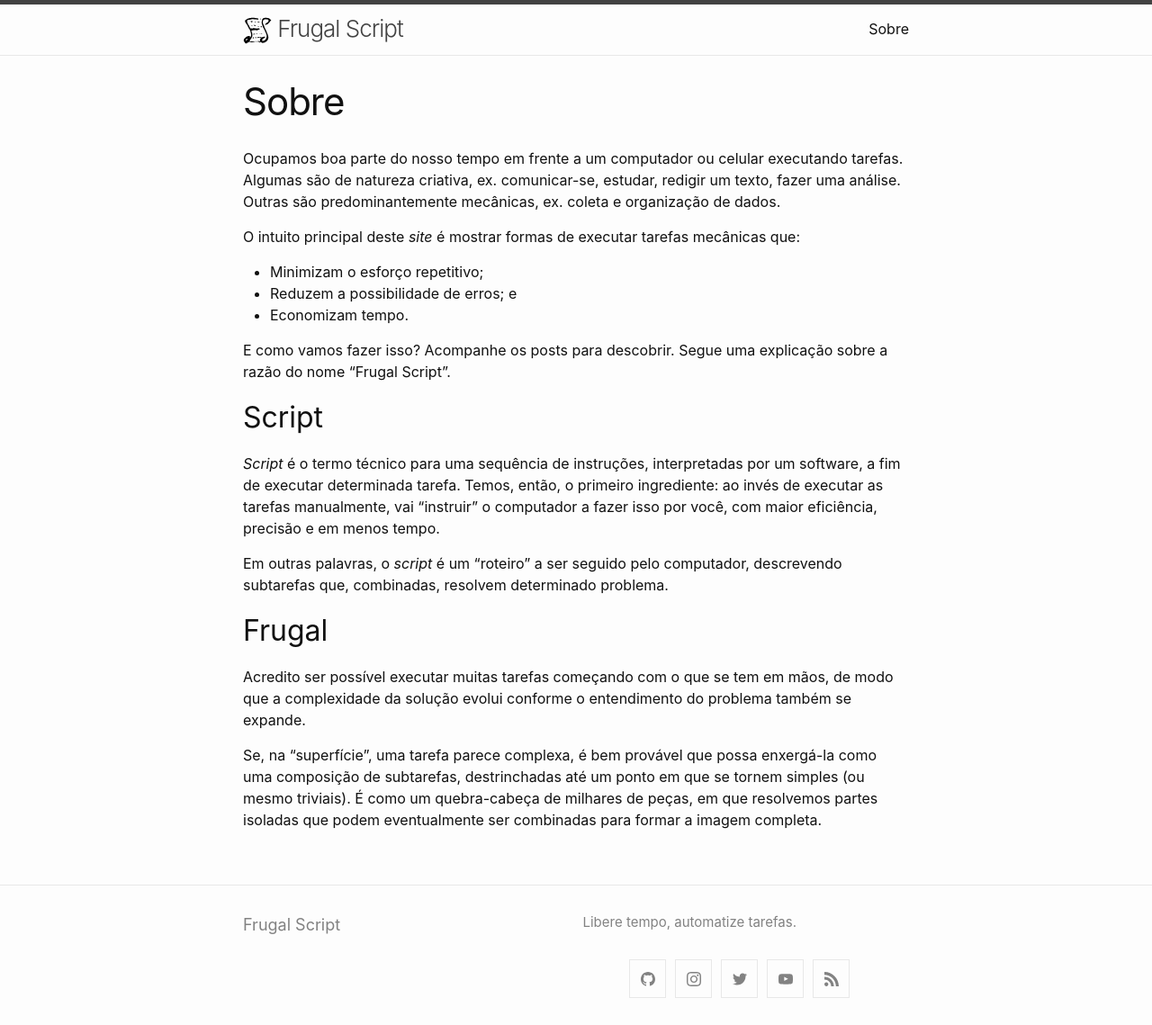
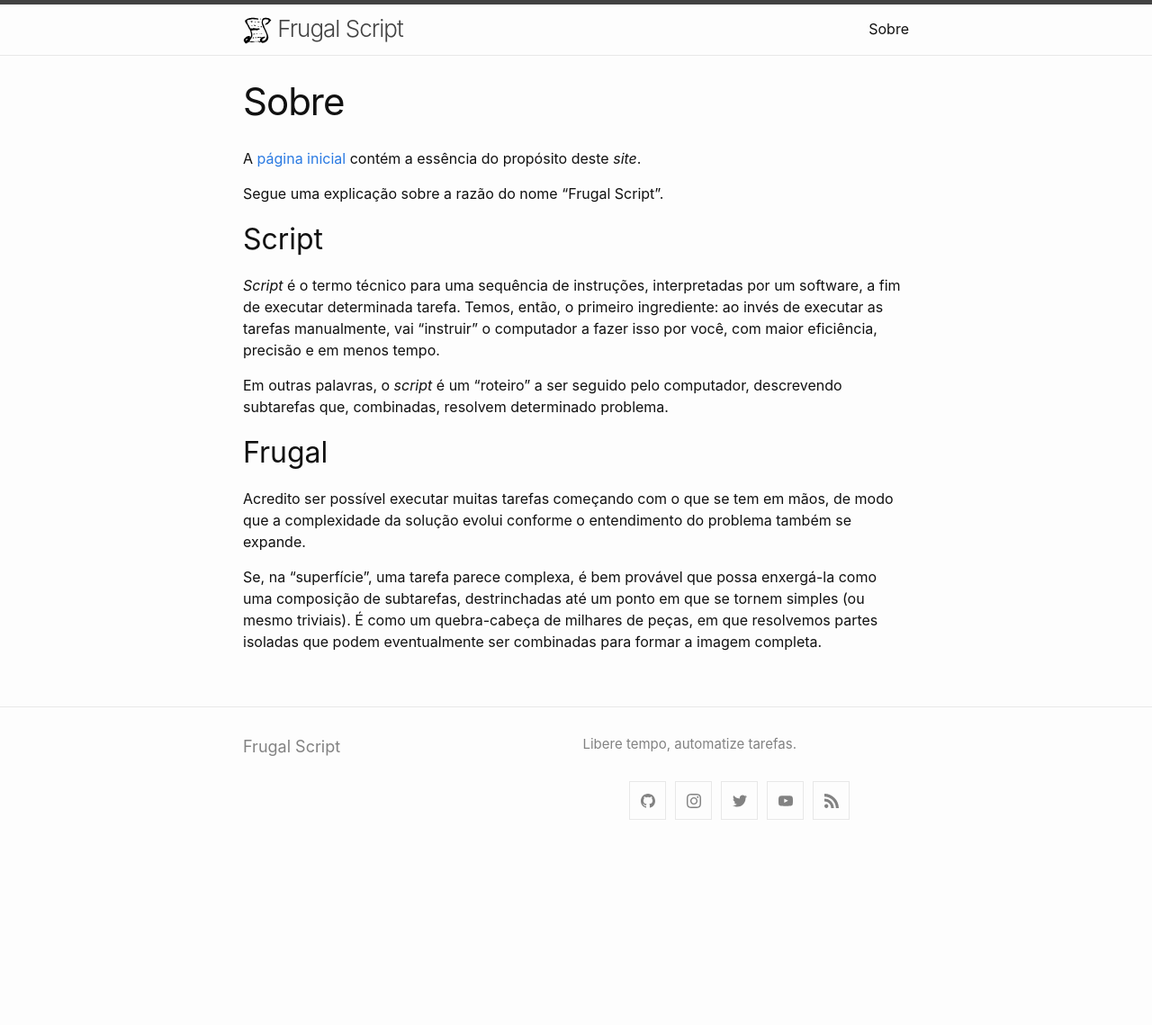
Before and after one commit to lizardo/frugal-script, a Jekyll site: the page built from about.md, in a window 1280 px wide. Shown: the whole page at 90% size. Built offline with Jekyll 4.4.1, drawn with Linux system fonts in a browser that asks for light colours; after the commit the page ends 941 px from its top, so only the background shows below that.

Commit message:
Update "About" page

```diff
--- a/about.md
+++ b/about.md
@@ -5,20 +5,10 @@ comments: true
 permalink: /sobre/
 ---
 
-Ocupamos boa parte do nosso tempo em frente a um computador ou celular
-executando tarefas. Algumas são de natureza criativa, ex. comunicar-se,
-estudar, redigir um texto, fazer uma análise. Outras são predominantemente
-mecânicas, ex. coleta e organização de dados.
+A [página inicial](/) contém a essência do propósito deste
+_site_.
 
-O intuito principal deste _site_ é mostrar formas de executar tarefas mecânicas
-que:
-
-- Minimizam o esforço repetitivo;
-- Reduzem a possibilidade de erros; e
-- Economizam tempo.
-
-E como vamos fazer isso? Acompanhe os posts para descobrir. Segue uma
-explicação sobre a razão do nome "Frugal Script".
+Segue uma explicação sobre a razão do nome "Frugal Script".
 
 ## Script
 
```
